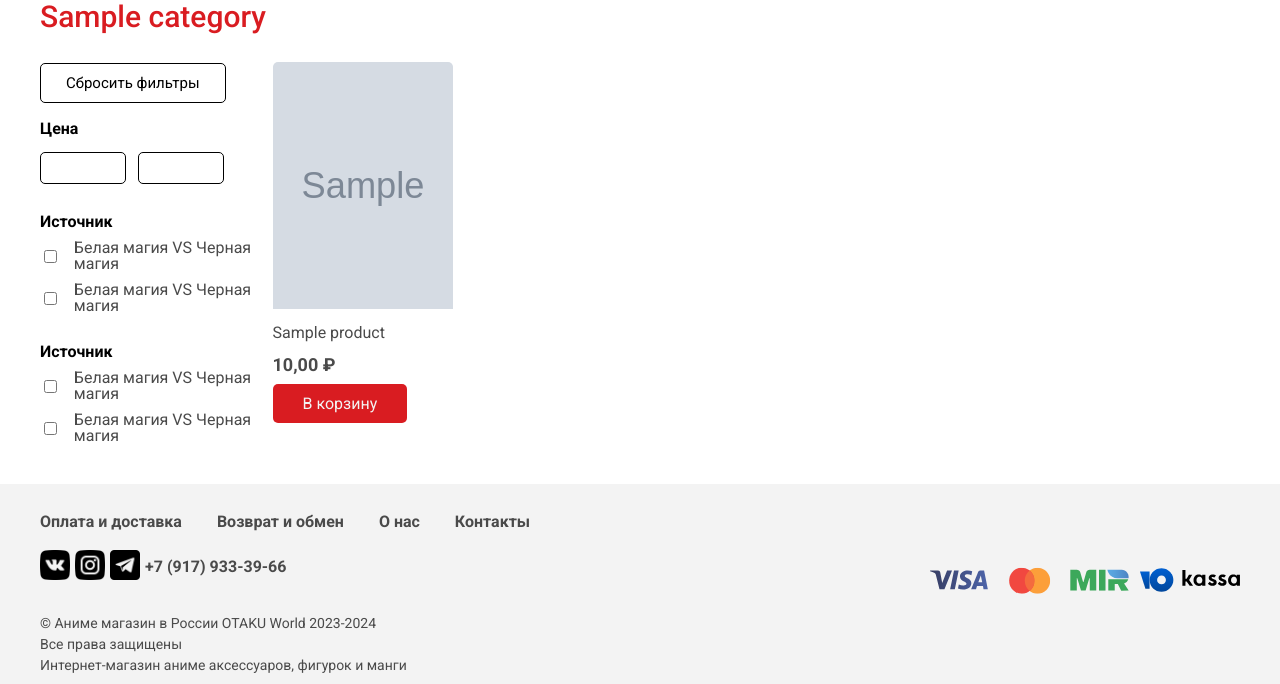
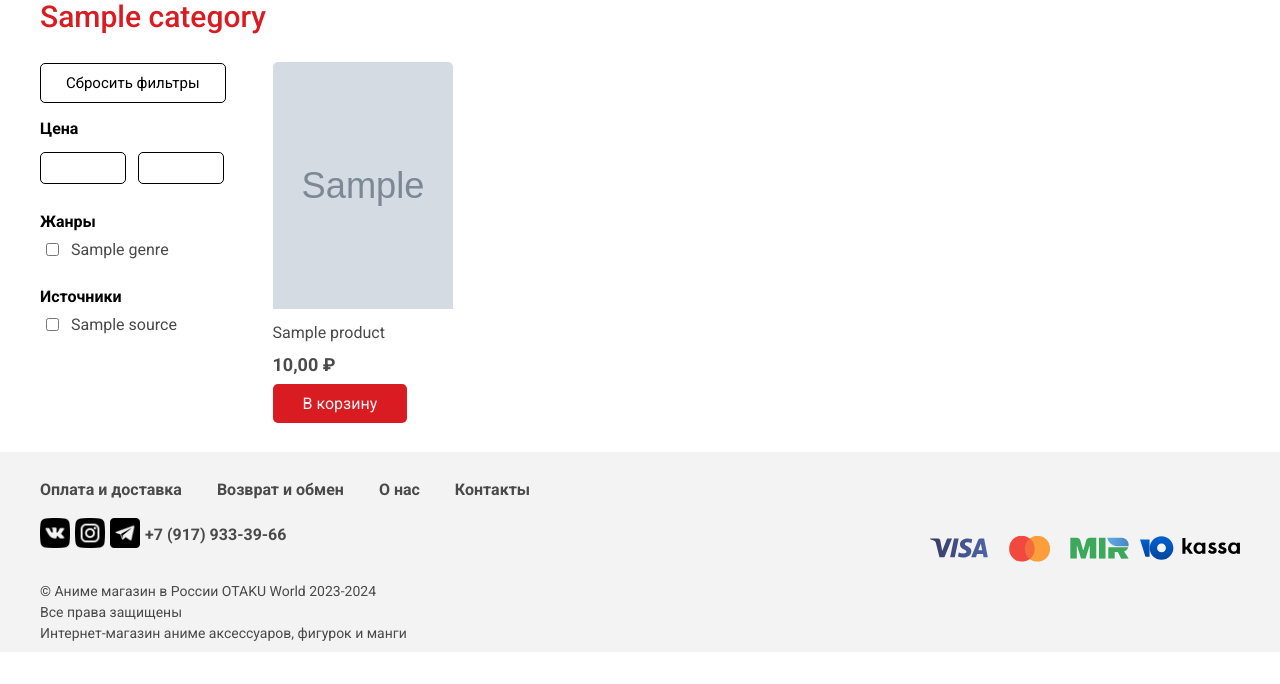
Before and after one commit to katsuyorii/OtakuWorld, a Django app: a page that uses mysite/catalog/templates/catalog/product-list.html in a window 1280 px wide. Shown: the part 189-873 px from the top of the page. After the commit the page ends 830 px from the top, so only its background shows below. Run offline with Django 5.2, Linux system fonts and the light colour scheme; tables that the repository leaves empty hold one stand-in row (values such as "Sample post"); grey boxes marked "Sample" are stand-in pictures.

Commit message:
add print genres and sources in product list

```diff
--- a/mysite/catalog/templates/catalog/product-list.html
+++ b/mysite/catalog/templates/catalog/product-list.html
@@ -19,25 +19,21 @@
                 <input class="product-list-main-filters-price" type="text" name="" id="">
                 <input class="product-list-main-filters-price" type="text" name="" id="">
             </div>
-            <p class="product-list-main-filters-title">Источник</p>
-            <div class="product-list-main-filters-checkbox-row">
-                <input class="product-list-main-filters-checkbox" type="checkbox" name="" id="">
-                <p class="product-list-main-filters-checkbox-text">Белая магия VS Черная магия</p>
-            </div>
-            <div class="product-list-main-filters-checkbox-row">
-                <input class="product-list-main-filters-checkbox" type="checkbox" name="" id="">
-                <p class="product-list-main-filters-checkbox-text">Белая магия VS Черная магия</p>
-            </div>
+            <p class="product-list-main-filters-title">Жанры</p>
+            {% for genre in genres %}
+                <div class="product-list-main-filters-checkbox-row">
+                    <input class="product-list-main-filters-checkbox" type="checkbox" name="" id="">
+                    <p class="product-list-main-filters-checkbox-text">{{ genre.name }}</p>
+                </div>
+            {% endfor %}
 
-            <p class="product-list-main-filters-title">Источник</p>
-            <div class="product-list-main-filters-checkbox-row">
-                <input class="product-list-main-filters-checkbox" type="checkbox" name="" id="">
-                <p class="product-list-main-filters-checkbox-text">Белая магия VS Черная магия</p>
-            </div>
-            <div class="product-list-main-filters-checkbox-row">
-                <input class="product-list-main-filters-checkbox" type="checkbox" name="" id="">
-                <p class="product-list-main-filters-checkbox-text">Белая магия VS Черная магия</p>
-            </div>
+            <p class="product-list-main-filters-title">Источники</p>
+            {% for source in sources %}
+                <div class="product-list-main-filters-checkbox-row">
+                    <input class="product-list-main-filters-checkbox" type="checkbox" name="" id="">
+                    <p class="product-list-main-filters-checkbox-text">{{ source.name }}</p>
+                </div>
+            {% endfor %}
         </div>
         <div class="product-list-main-row-products">
             <div class="product-list-main-row-products-grid">
--- a/mysite/catalog/views.py
+++ b/mysite/catalog/views.py
@@ -8,7 +8,7 @@ from django.http import HttpResponseRedirect, JsonResponse
 from django.urls import reverse_lazy
 
 from django.db import transaction
-from .models import Category, Product, ProductProperty, Comment, Favorites
+from .models import Category, Product, ProductProperty, Comment, Favorites, Genre, Source
 
 from .forms import AddNewCommentForm, EditCommentForm
 
@@ -46,6 +46,8 @@ class ProductListView(ListView):
         context = super().get_context_data(**kwargs)
         context['title'] = 'Каталог товаров'
         context['selected_category'] = get_object_or_404(Category, slug=self.kwargs['category_slug'])
+        context['genres'] = Genre.objects.all()
+        context['sources'] = Source.objects.all()
 
         return context
 
--- a/mysite/static/css/style.css
+++ b/mysite/static/css/style.css
@@ -1262,11 +1262,12 @@ body {
 .product-list-main-filters-checkbox-row {
 	display: flex;
 	align-items: center;
-	gap: 10px;
+	gap: 3px;
 	margin-top: 10px;
 }
 
 .product-list-main-filters-checkbox {
+	cursor: pointer;
 	margin-left: 0px;
 	width: 25px;
 	border: 1px solid var(--header-text-color);
```
